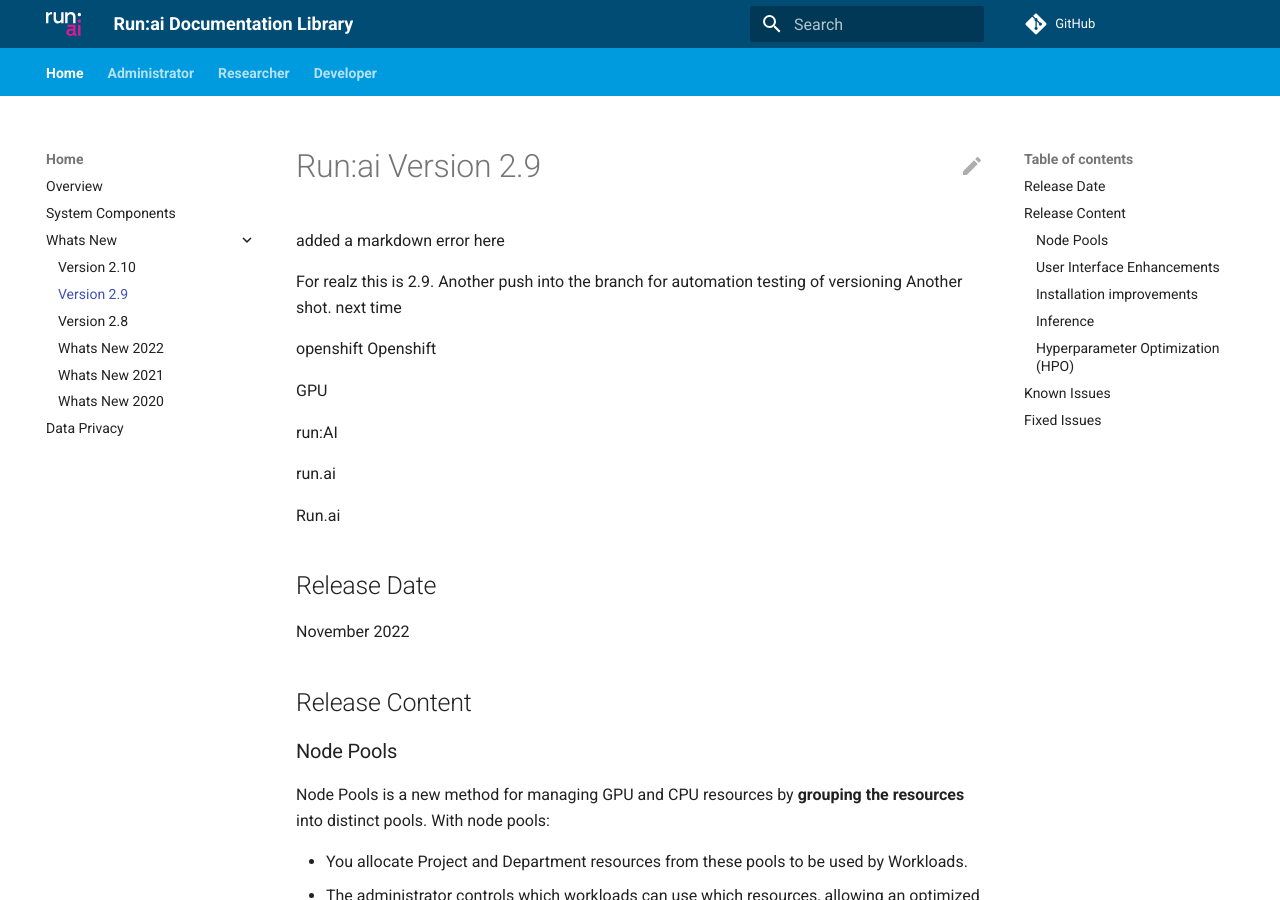
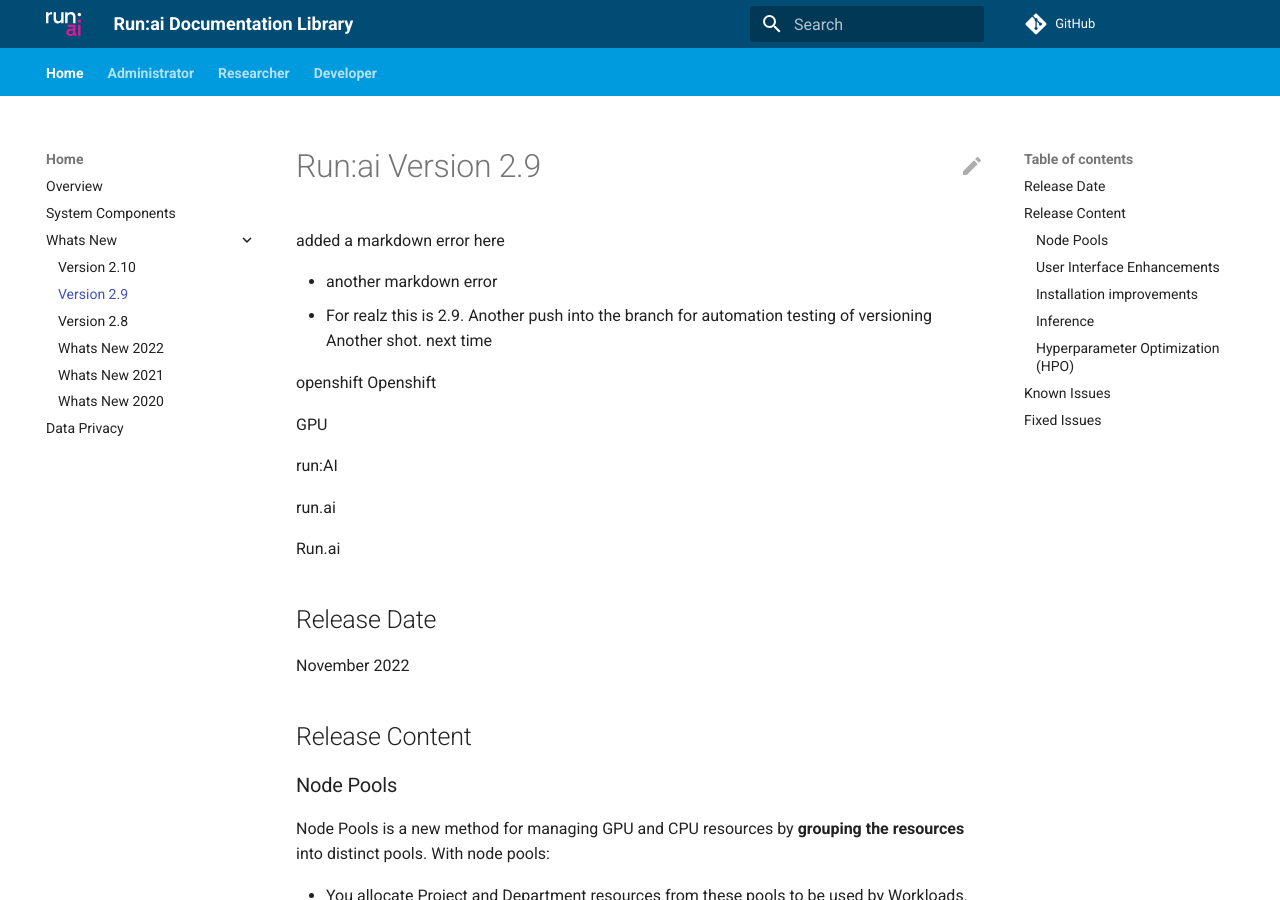
Before and after one commit to jasonnovichRunAI/gh-pages-test, an MkDocs documentation site: the page built from docs/home/whats-new-2-9.md, in a window 1280 px wide and 900 px high. Built offline with MkDocs 1.6.1 and Material for MkDocs 9.7.7, drawn with Linux system fonts in a browser that asks for light colours; comment, search, counter and statistics services are not loaded; the version menu is left out.

Commit message:
adjustments to ci and more md errors

```diff
--- a/docs/home/whats-new-2-9.md
+++ b/docs/home/whats-new-2-9.md
@@ -2,7 +2,8 @@
 
 added a markdown error here
 
-
+*    another markdown error
+*
 For realz this is 2.9.
 Another push into the branch for automation testing of versioning
 Another shot. next time
```
Also changed, not shown: 1 other file.
